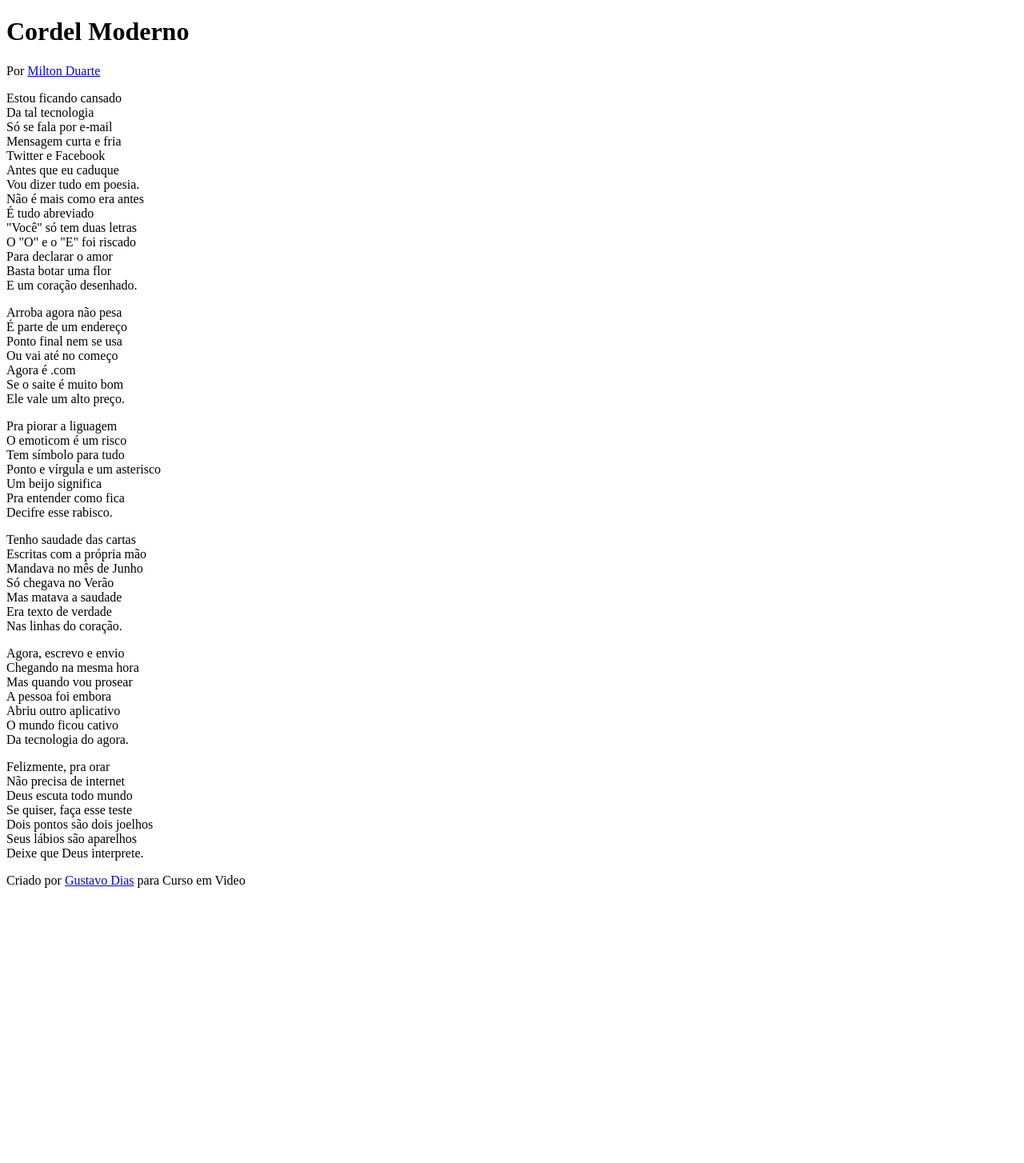
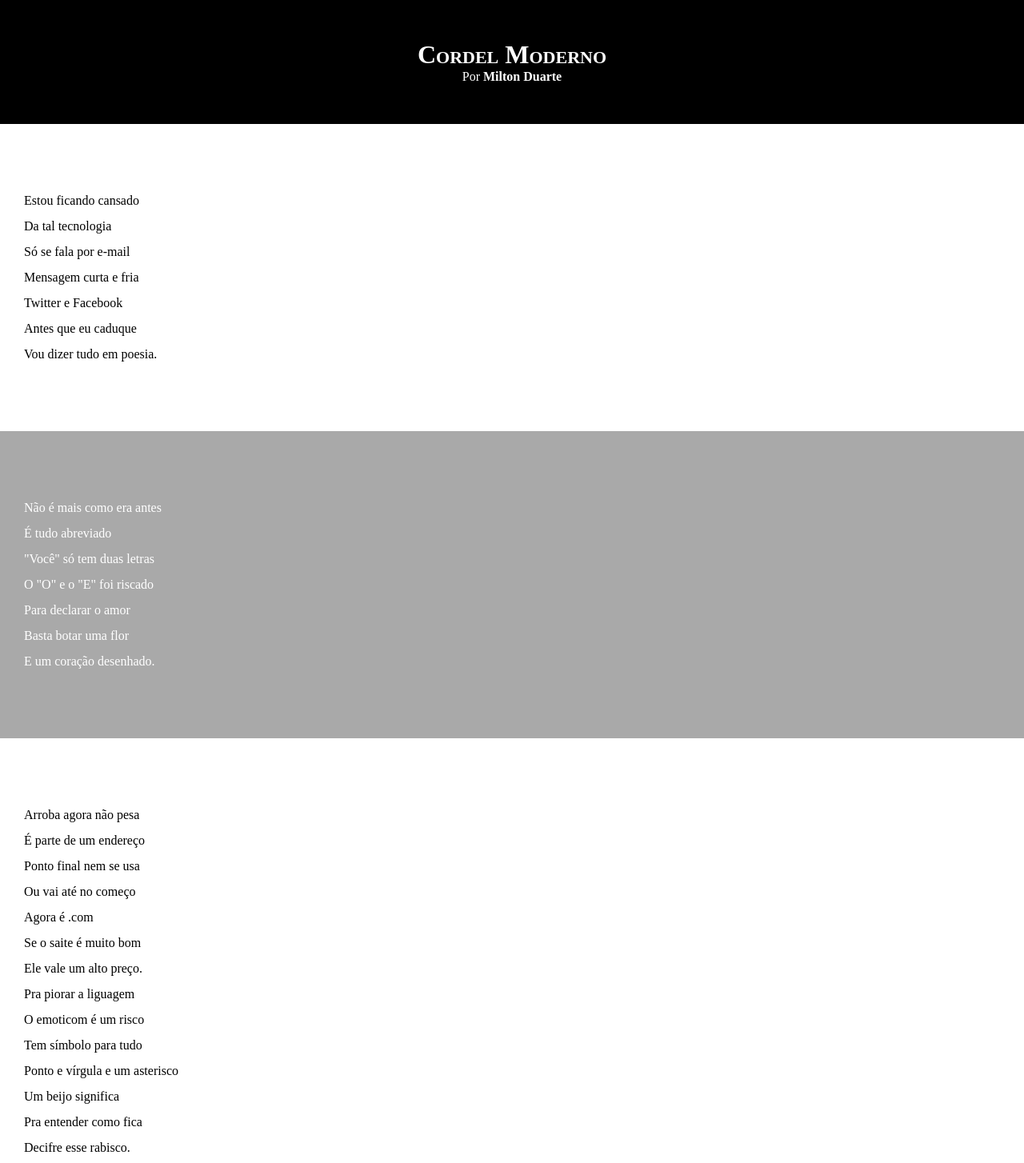
Before and after one commit to GuhFull/HTML5-CSS3, a plain HTML site: page Desafios/Desafio 12/index.html in a window 1280 px wide. Shown: the top 1454 px of the page at 80% size. Before the commit the page ends 1118 px from the top, so only its background shows below. Drawn offline with Linux system fonts and the light colour scheme.

Commit message:
atualizei o desafio

```diff
--- a/Desafios/Desafio 12/estilo/style.css
+++ b/Desafios/Desafio 12/estilo/style.css
@@ -1 +1,66 @@
 @charset "UTF-8";
+
+* {
+    margin: 0px;
+    padding: 0px;
+}
+
+html,body {
+    min-height: 100vh;
+    background-color: darkgray;
+}
+
+header {
+    background-color: black;
+    color: white;
+    text-align: center;
+}
+
+header > h1 {
+    padding-top: 50px;
+    font-variant: small-caps;
+}
+
+header > p {
+    padding-bottom: 50px;
+}
+
+header a, footer a {
+
+    color: white;
+    text-decoration: none;
+    font-weight: bolder;
+}
+
+header a:hover, footer a:hover {
+    text-decoration: underline;
+}
+
+section {
+    padding-top: 10vh;
+    padding-bottom: 10vh;
+    line-height: 2em;
+    padding-left: 30px;
+}
+
+section.normal {
+    background-color: white;
+    color: black;
+}
+
+section.imagem {
+    background-color: rgb(50,50,50,);
+    color: white;
+}
+
+section.imagem > p {
+    width: 400px;
+    background-color: rgba(0, 0, 0, 0.253);
+}
+
+footer {
+    background-color: black;
+    color: white;
+    text-align: center;
+    padding: 10px;
+}
--- a/Desafios/Desafio 12/index.html
+++ b/Desafios/Desafio 12/index.html
@@ -12,7 +12,7 @@
                 <p>Por <a href="https://www.recantodasletras.com.br/poesias/3186743" target="_blank">Milton Duarte</a></p>
         </header>
 
-    <section>
+    <section class="normal">
         Estou ficando cansado <br>
         Da tal tecnologia <br>
         Só se fala por e-mail <br>
@@ -23,7 +23,7 @@
     </section>
 
 
-    <section>
+    <section class="imagem">
         Não é mais como era antes <br>
         É tudo abreviado <br>
         "Você" só tem duas letras<br>
@@ -35,7 +35,7 @@
 
 
 
-    <section>
+    <section class="normal">
         <p>
             Arroba agora não pesa<br>
             É parte de um endereço<br>
@@ -58,7 +58,7 @@
 
 
 
-    <section>
+    <section class="imagem">
         <p>
             Tenho saudade das cartas<br>
             Escritas com a própria mão<br>
@@ -72,7 +72,7 @@
 
 
 
-    <section>
+    <section class="normal">
         <p>
             Agora, escrevo e envio<br>
             Chegando na mesma hora<br>
@@ -94,7 +94,7 @@
     </section>
 
     <footer>
-        Criado por <a href="https://github.com/GuhFull/HTML5-CSS3">Gustavo Dias</a> para Curso em Video
+        Criado por <a href="https://guhfull.github.io/HTML5-CSS3/">Gustavo Dias</a> para Curso em Video
     </footer>
 </body>
 </html>
```
